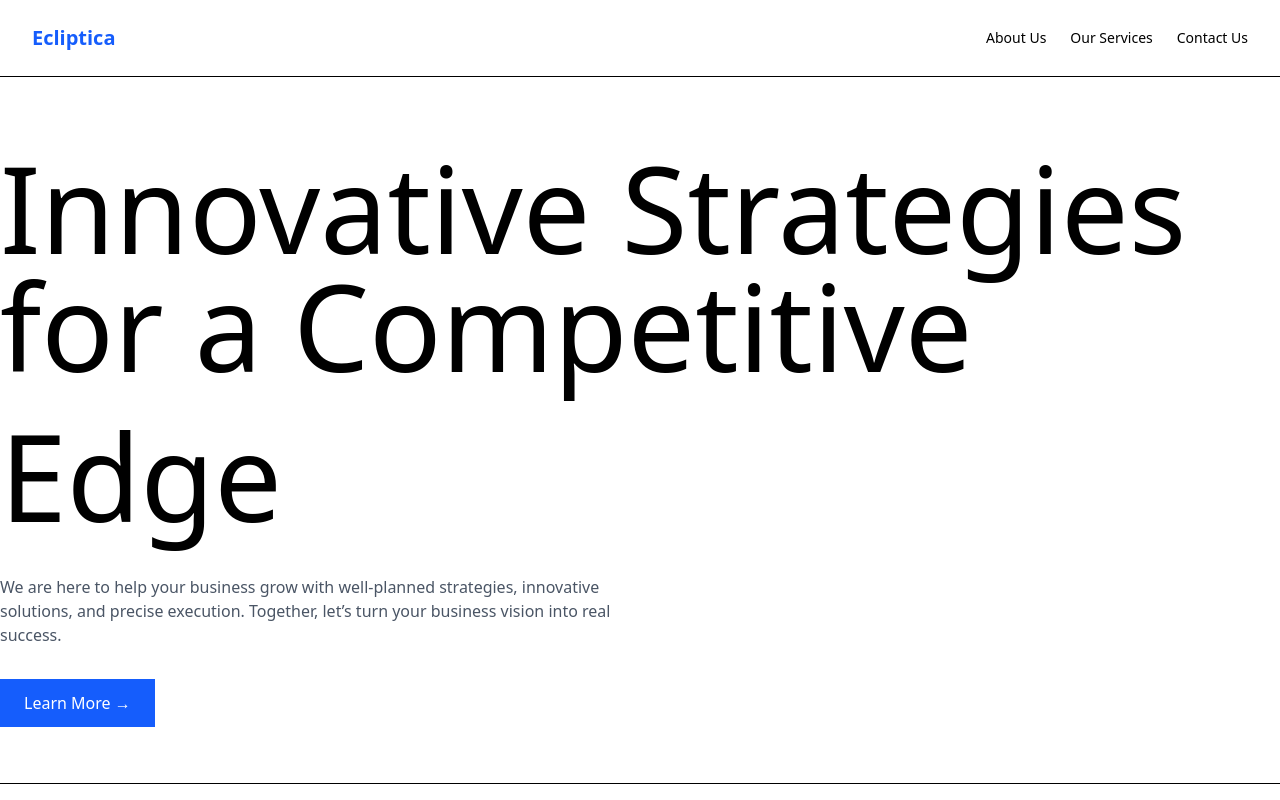
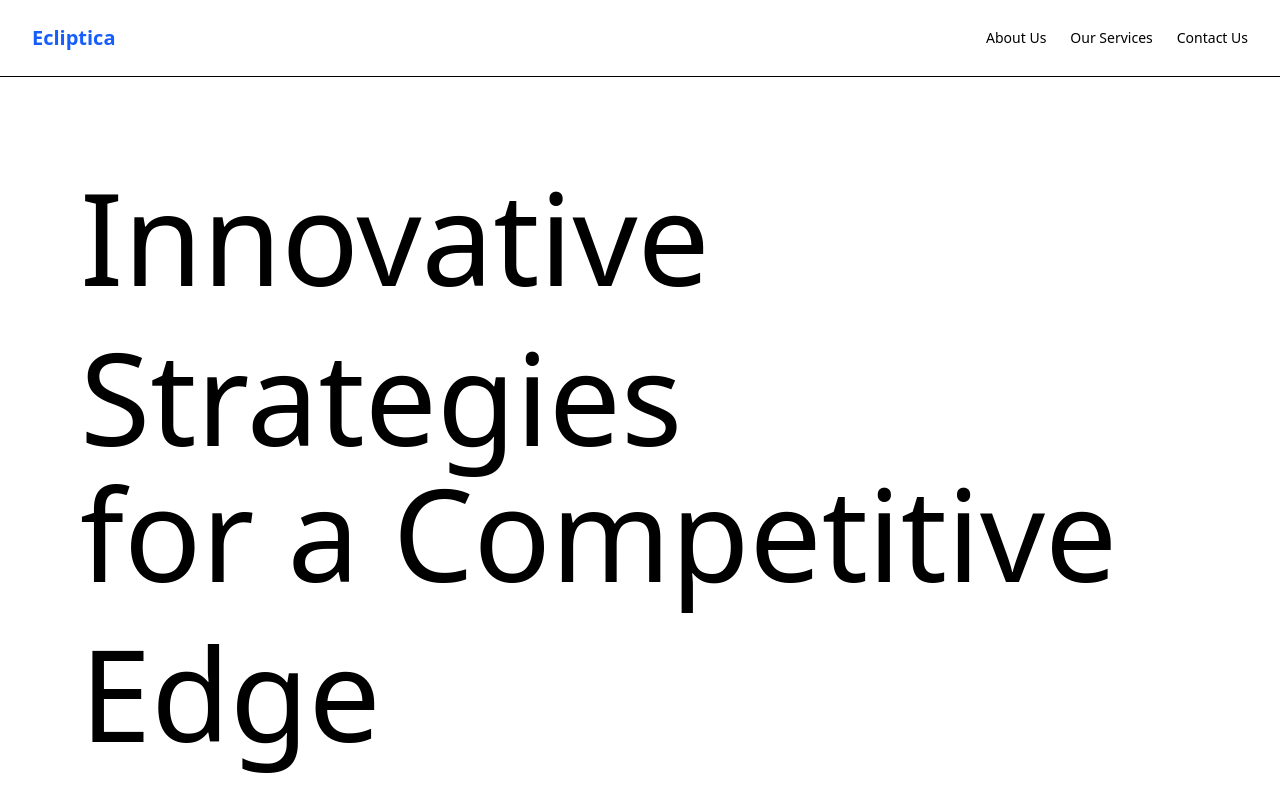
Before and after one commit to DonShanilka/strategy-consulting-landing-page, a Next.js app: page / in a window 1280 px wide. Shown: the top 800 px of the page. Built offline with nearby package versions, Linux system fonts and the light colour scheme.

Commit message:
style: update HeroSection layout and adjust text positioning for improved readability

```diff
--- a/src/pages/HeroSection.tsx
+++ b/src/pages/HeroSection.tsx
@@ -5,12 +5,11 @@ import Image from "next/image";
 export const HeroSection: React.FC = () => {
   return (
     <>
-      <section className="py-14 border-b">
-        <h2 className="homePage-Main-textSize font-medium leading-tight text-black max-w-8xl">
+      <section className="min-h-screen text-white items-center justify-between px-6 md:px-20 pt-20 relative">
+        <h2 className="text-5xl sm:text-6xl md:text-7xl lg:text-8xl xl:text-9xl 2xl:text-9xl font-medium leading-tight text-black relative text-left">
           <div>Innovative Strategies</div>
-          <div className="-mt-8">for a Competitive Edge</div>
+          <div className="mt-0 sm:-mt-0 md:-mt-2 lg:-mt-2 xl:-mt-6">for a Competitive Edge</div>
         </h2>
-
         <p className="text-gray-600 max-w-2xl mt-6">
           We are here to help your business grow with well-planned strategies,
           innovative solutions, and precise execution. Together, let’s turn your
@@ -23,7 +22,7 @@ export const HeroSection: React.FC = () => {
         </div>
       </section>
 
-      <section className="grid grid-cols-4 gap-4 py-10">
+      {/* <section className="grid grid-cols-4 gap-4 py-10">
         <div className="col-span-1 bg-gray-100 p-6 flex flex-col justify-between">
           <div>
             <h3 className="font-semibold text-lg mb-2">
@@ -68,7 +67,7 @@ export const HeroSection: React.FC = () => {
             <p className="font-semibold">Alexander Ronald</p>
           </div>
         </div>
-      </section>
+      </section> */}
     </>
   );
 };
```
